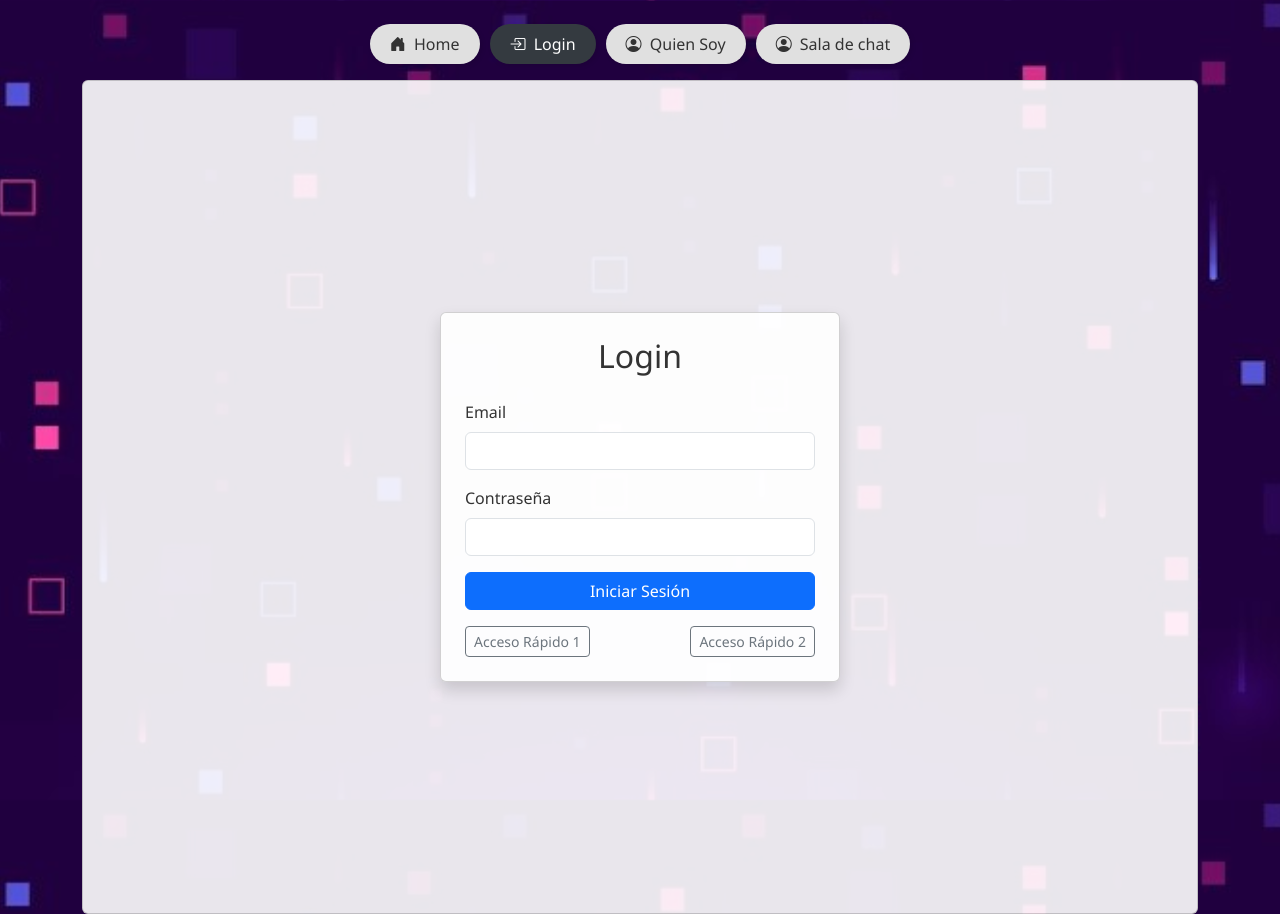
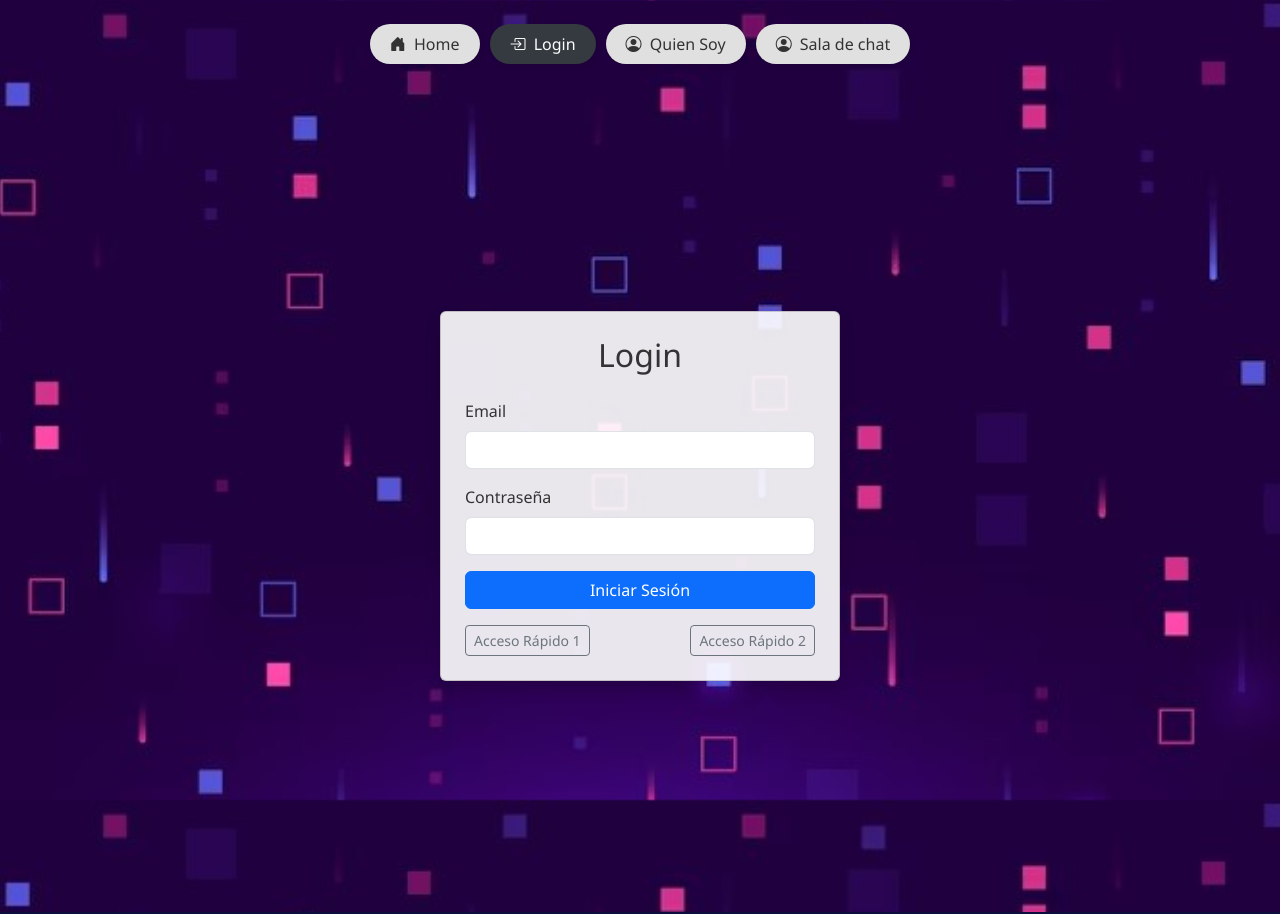
Before and after one commit to cynter/salaDeJuego, an Angular app: page /login in a window 1280 px wide. Built offline with nearby package versions, Linux system fonts and the light colour scheme.

Commit message:
errores de validaciones del registro y login en español

```diff
--- a/src/app/app.component.html
+++ b/src/app/app.component.html
@@ -14,7 +14,7 @@
     </button>
   </div>
 
-  <div class="card p-3">
+  <div class="card p-3 fondo">
     <router-outlet />
   </div>
 </div>
--- a/src/app/app.component.scss
+++ b/src/app/app.component.scss
@@ -12,7 +12,7 @@
     font-weight: 500;
     cursor: pointer;
     transition: all 0.3s ease;
-      box-shadow: 2px 2px 5px rgba(0,0,0,0.1);
+    box-shadow: 2px 2px 5px rgba(0, 0, 0, 0.1);
   }
 
   button:hover {
@@ -25,3 +25,8 @@
     color: white;
   }
 }
+
+.fondo {
+  background-color: transparent;
+  border: none;
+}
--- a/src/app/componentes/chat/chat.component.ts
+++ b/src/app/componentes/chat/chat.component.ts
@@ -1,6 +1,6 @@
 import { AfterViewInit, Component, ElementRef, ViewChild } from '@angular/core';
 import { ChatService, ChatMessage } from '../../services/chat.service';
-import { AuthService } from '../../services/auth.service'; // Asegúrate que tienes esto
+import { AuthService } from '../../services/auth.service';
 import { Observable } from 'rxjs';
 import { FormsModule } from '@angular/forms';
 import { CommonModule } from '@angular/common';
@@ -31,7 +31,7 @@ export class ChatComponent implements AfterViewInit {
   }
 
   async sendMessage() {
-    const user = this.auth.currentUser; // Asegúrate de que este getter esté disponible
+    const user = this.auth.currentUser;
 
     if (!user || !user.id) {
       console.warn('No estás autenticado');
--- a/src/app/componentes/login/login.component.ts
+++ b/src/app/componentes/login/login.component.ts
@@ -16,7 +16,7 @@ export class LoginComponent {
   password = '';
   errorMsg = '';
 
-  constructor(private supabase: SupabaseService, private router: Router) {}
+  constructor(private supabase: SupabaseService, private router: Router) { }
 
   async login() {
     try {
@@ -24,6 +24,11 @@ export class LoginComponent {
       this.router.navigate(['/home']);
     } catch (err: any) {
       this.errorMsg = err.message;
+      if (err.message.includes('Invalid login credentials')) {
+        this.errorMsg = 'Credenciales invalidas.';
+      } else {
+        this.errorMsg = 'Ocurrió un error: ' + err.message;
+      }
     }
   }
 
--- a/src/app/componentes/registro/registro.component.ts
+++ b/src/app/componentes/registro/registro.component.ts
@@ -17,7 +17,7 @@ export class RegistroComponent {
   errorMsg = '';
   successMsg = '';
 
-  constructor(private supabase: SupabaseService, private router: Router) {}
+  constructor(private supabase: SupabaseService, private router: Router) { }
 
   async register() {
     this.errorMsg = '';
@@ -26,11 +26,14 @@ export class RegistroComponent {
     try {
       const user = await this.supabase.register(this.email, this.password);
       this.successMsg = 'Registro exitoso. Revisa tu correo.';
-      // Redirigir si lo deseas:
       this.router.navigate(['/home']);
     } catch (error: any) {
       if (error.message.includes('User already registered')) {
         this.errorMsg = 'Este correo ya está registrado.';
+      } else if (error.message.includes('Unable to validate email address: invalid format')) {
+        this.errorMsg = 'Formato invalido de mail.';
+      } else if (error.message.includes('Password should be at least 6 characters')) {
+        this.errorMsg = 'La contraseña tiene que tener minimo 6 caracteres.';
       } else {
         this.errorMsg = 'Ocurrió un error: ' + error.message;
       }
```
Also changed, not shown: src/app/componentes/login/login.component.html (+6 -23 lines), src/app/componentes/registro/registro.component.html (+2 -24 lines). Lines whose indentation alone changed are shown as unchanged.
